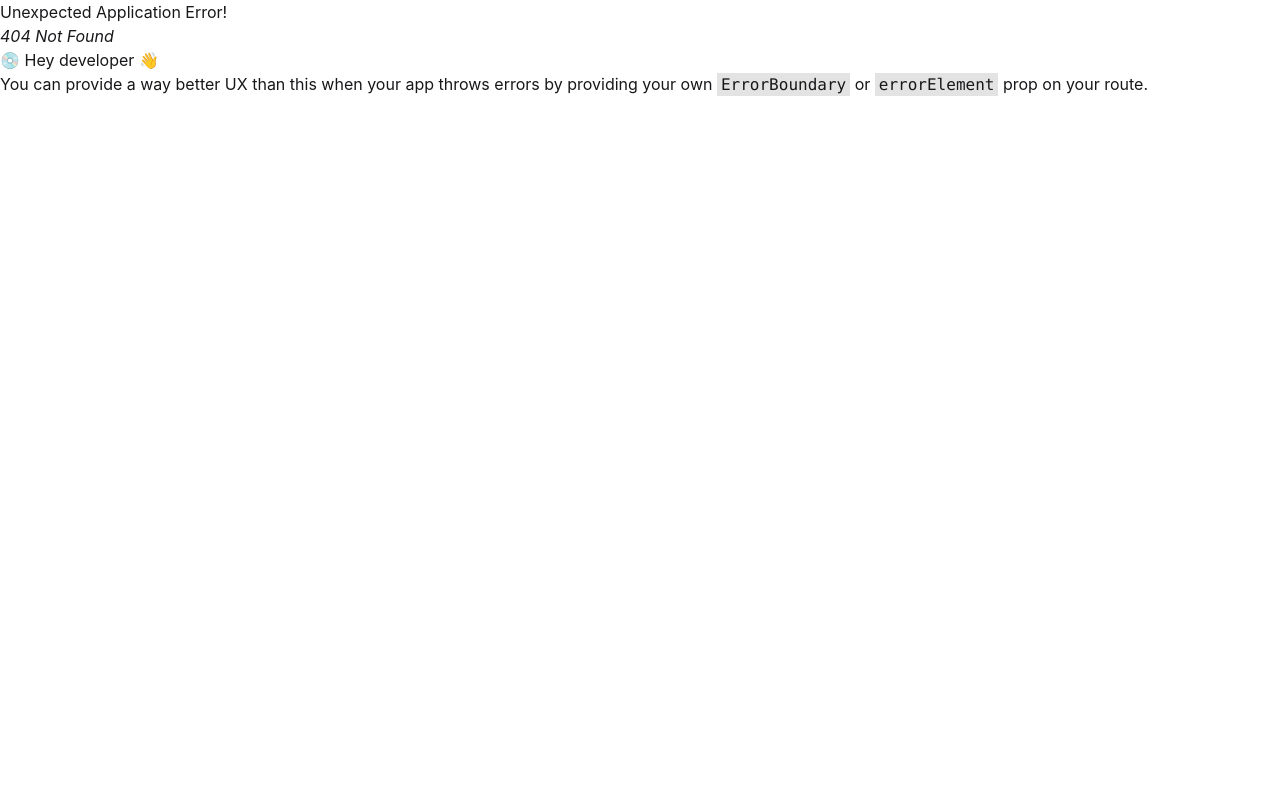
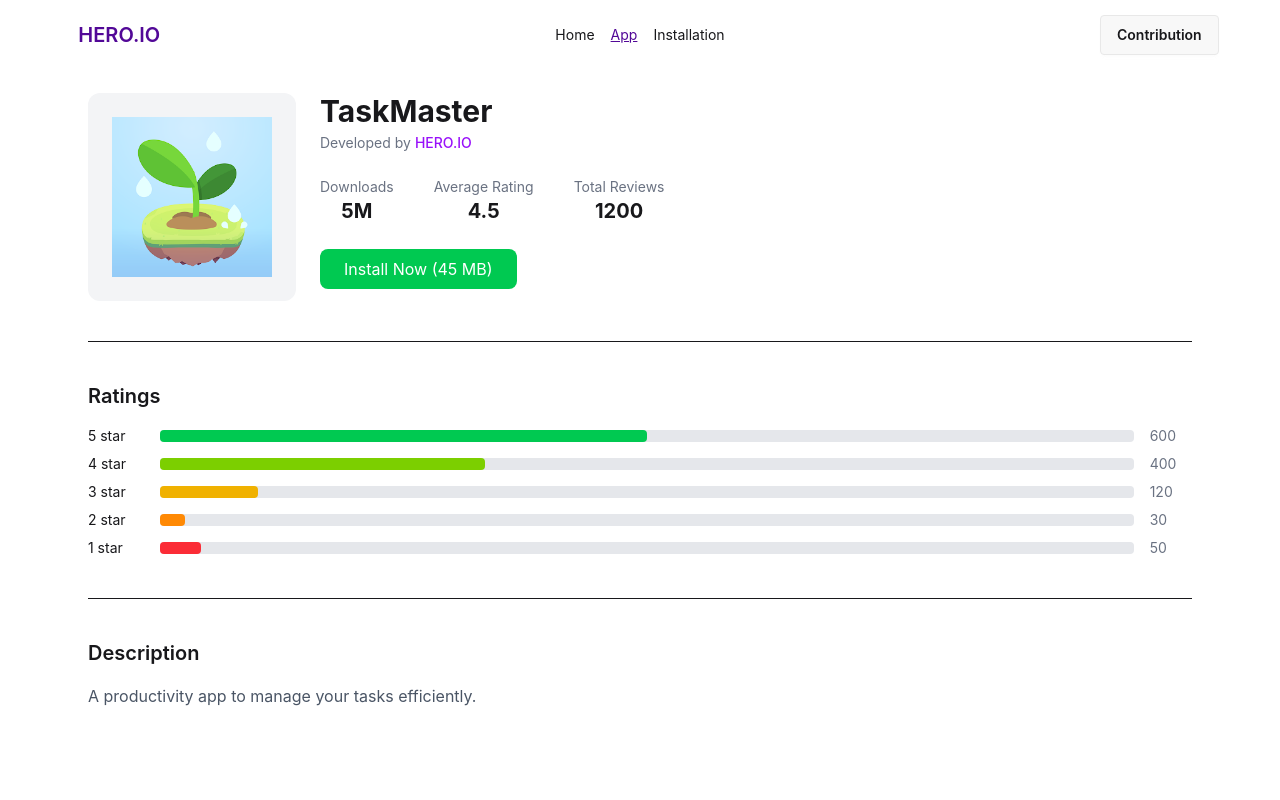
Before and after one commit to YeacinSanto/hero-app, a React (Vite) app: page /app/appDetails/1 in a window 1280 px wide. Before the commit this address had no page. Shown: the top 800 px of the page. Built offline with nearby package versions, Linux system fonts and the light colour scheme.

Commit message:
single app page

```diff
--- /dev/null
+++ b/src/Components/AppDetails/AppDetails.jsx
@@ -0,0 +1,124 @@
+import React from 'react';
+import { useLoaderData, useParams } from 'react-router';
+
+const AppDetails = () => {
+    const { id } = useParams();
+    const data = useLoaderData();
+
+    const app = data.find(app => app.id == id);
+
+    if (!app) {
+        return <p className="text-center mt-10">App not found</p>;
+    }
+
+
+    const totalRatings = app.ratings.reduce((sum, item) => sum + item.count, 0);
+
+    return (
+        <div className="max-w-6xl mx-auto p-6">
+
+
+            <div className="flex flex-col md:flex-row gap-6 items-start">
+
+
+                <div className="bg-gray-100 p-6 rounded-xl">
+                    <img
+                        className="w-40 h-40 object-contain"
+                        src={app.image}
+                        alt={app.title}
+                    />
+                </div>
+
+
+                <div className="flex-1">
+                    <h1 className="text-3xl font-bold">{app.title}</h1>
+
+                    <p className="text-sm text-gray-500 mt-1">
+                        Developed by{" "}
+                        <span className="text-purple-600 font-medium">
+                            {app.companyName}
+                        </span>
+                    </p>
+
+                    {/* Stats */}
+                    <div className="flex gap-10 mt-6 text-center">
+
+                        <div>
+                            <p className="text-gray-500 text-sm">Downloads</p>
+                            <h2 className="text-xl font-bold">{app.downloads}</h2>
+                        </div>
+
+                        <div>
+                            <p className="text-gray-500 text-sm">Average Rating</p>
+                            <h2 className="text-xl font-bold">
+                                {app.ratingAvg}
+                            </h2>
+                        </div>
+
+                        <div>
+                            <p className="text-gray-500 text-sm">Total Reviews</p>
+                            <h2 className="text-xl font-bold">{app.reviews}</h2>
+                        </div>
+
+                    </div>
+
+                    {/* Install Button */}
+                    <button className="mt-6 bg-green-500 text-white px-6 py-2 rounded-lg hover:bg-green-600 transition">
+                        Install Now ({app.size} MB)
+                    </button>
+                </div>
+            </div>
+
+            {/* Divider */}
+            <hr className="my-10" />
+
+            {/* RATINGS SECTION */}
+            <div>
+                <h2 className="text-xl font-semibold mb-4">Ratings</h2>
+
+                {[...app.ratings].reverse().map((item, index) => {
+                    const percentage = (item.count / totalRatings) * 100;
+
+                    return (
+                        <div key={index} className="flex items-center gap-4 mb-2">
+
+                            <span className="w-16 text-sm">{item.name}</span>
+
+                            <div className="w-full bg-gray-200 h-3 rounded">
+                                <div
+                                    className={`h-3 rounded ${
+                                        item.name === "5 star" ? "bg-green-500" :
+                                        item.name === "4 star" ? "bg-lime-500" :
+                                        item.name === "3 star" ? "bg-yellow-500" :
+                                        item.name === "2 star" ? "bg-orange-400" :
+                                        "bg-red-500"
+                                    }`}
+                                    style={{ width: `${percentage}%` }}
+                                ></div>
+                            </div>
+
+                            <span className="text-sm text-gray-500 w-12">
+                                {item.count}
+                            </span>
+
+                        </div>
+                    );
+                })}
+            </div>
+
+
+            <hr className="my-10" />
+
+
+            <div>
+                <h2 className="text-xl font-semibold mb-4">Description</h2>
+                <p className="text-gray-600 leading-relaxed">
+                    {app.description}
+                </p>
+            </div>
+
+        </div>
+    );
+};
+
+export default AppDetails;
--- a/src/Components/Apps/Apps.jsx
+++ b/src/Components/Apps/Apps.jsx
@@ -4,7 +4,7 @@ import SingleApp from '../SingleApp/SingleApp';
 
 const Apps = () => {
     const data = useLoaderData();
-    console.log(data)
+
     return (
         <div className='flex flex-col items-center'>
             <div className="flex flex-col items-center">
--- a/src/Components/Footer/Footer.jsx
+++ b/src/Components/Footer/Footer.jsx
@@ -1,4 +1,5 @@
 import React from 'react';
+import { Link } from 'react-router';
 
 const Footer = () => {
   return (
@@ -25,16 +26,17 @@ const Footer = () => {
           <a href="/" className="text-gray-300 hover:text-white transition">Home</a>
           <a href="/app" className="text-gray-300 hover:text-white transition">Apps</a>
           <a href="/installation" className="text-gray-300 hover:text-white transition">Installation</a>
-          <a href="#contact" className="text-gray-300 hover:text-white transition">Contact Us</a>
+
         </div>
 
         {/* Trending Apps */}
         <div className="flex flex-col gap-2">
           <h3 className="font-semibold text-lg">Trending Apps</h3>
-          <a href="/app/1" className="text-gray-300 hover:text-white transition">TaskMaster</a>
-          <a href="/app/2" className="text-gray-300 hover:text-white transition">FitTrack</a>
-          <a href="/app/3" className="text-gray-300 hover:text-white transition">Foodie</a>
-          <a href="/app/4" className="text-gray-300 hover:text-white transition">Budget Buddy</a>
+
+          <Link to="/app/appDetails/1" className="text-gray-300 hover:text-white transition">TaskMaster</Link>
+          <a href="/app/appDetails/2" className="text-gray-300 hover:text-white transition">FitTrack</a>
+          <a href="/app/appDetails/3" className="text-gray-300 hover:text-white transition">Foodie</a>
+          <a href="/app/appDetails/4" className="text-gray-300 hover:text-white transition">Budget Buddy</a>
         </div>
 
         {/* Contact */}
--- a/src/Components/SingleApp/SingleApp.jsx
+++ b/src/Components/SingleApp/SingleApp.jsx
@@ -1,8 +1,10 @@
 import React from 'react';
+import { Link } from 'react-router';
 
 const SingleApp = ({ app }) => {
   return (
-    <div className="card bg-white rounded-xl shadow-md hover:shadow-lg transition-shadow p-4 flex flex-col items-center text-center">
+    <Link to={`/app/appDetails/${app.id}`}>
+      <div className="card bg-white rounded-xl shadow-md hover:shadow-lg transition-shadow p-4 flex flex-col items-center text-center">
 
       <img
         className="w-2/4 object-contain mb-4"
@@ -28,6 +30,7 @@ const SingleApp = ({ app }) => {
         </div>
       </div>
     </div>
+    </Link>
   );
 };
 
--- a/src/Routes/Routes.jsx
+++ b/src/Routes/Routes.jsx
@@ -4,6 +4,7 @@ import Root from "../Components/Root/Root";
 import HomePage from "../Components/HomePage/HomePage";
 import Apps from "../Components/Apps/Apps";
 import Installation from "../Components/Installation/Installation";
+import AppDetails from "../Components/AppDetails/AppDetails";
 
 export const router = createBrowserRouter([
     {
@@ -11,13 +12,19 @@ export const router = createBrowserRouter([
         Component: Root,
         children:[
             {   index:true,
-                loader: ()=>fetch('app.json').then(res=>res.json()),
+                loader: ()=>fetch('/app.json').then(res=>res.json()),
                 Component: HomePage
             },
             {
                 path:'/app',
-                loader: ()=>fetch("app.json").then(res=>res.json()),
-                Component: Apps},
+                loader: ()=>fetch("/app.json").then(res=>res.json()),
+                Component: Apps
+            },
+            {
+                path:"/app/appDetails/:id",
+                loader: ()=>fetch('/app.json').then(res=>res.json()),
+                Component: AppDetails
+            },
             {path: '/installation', Component: Installation}
         ]
     }
```
Also changed, not shown: 1 other file (tests, documents, lock files or other folders).
